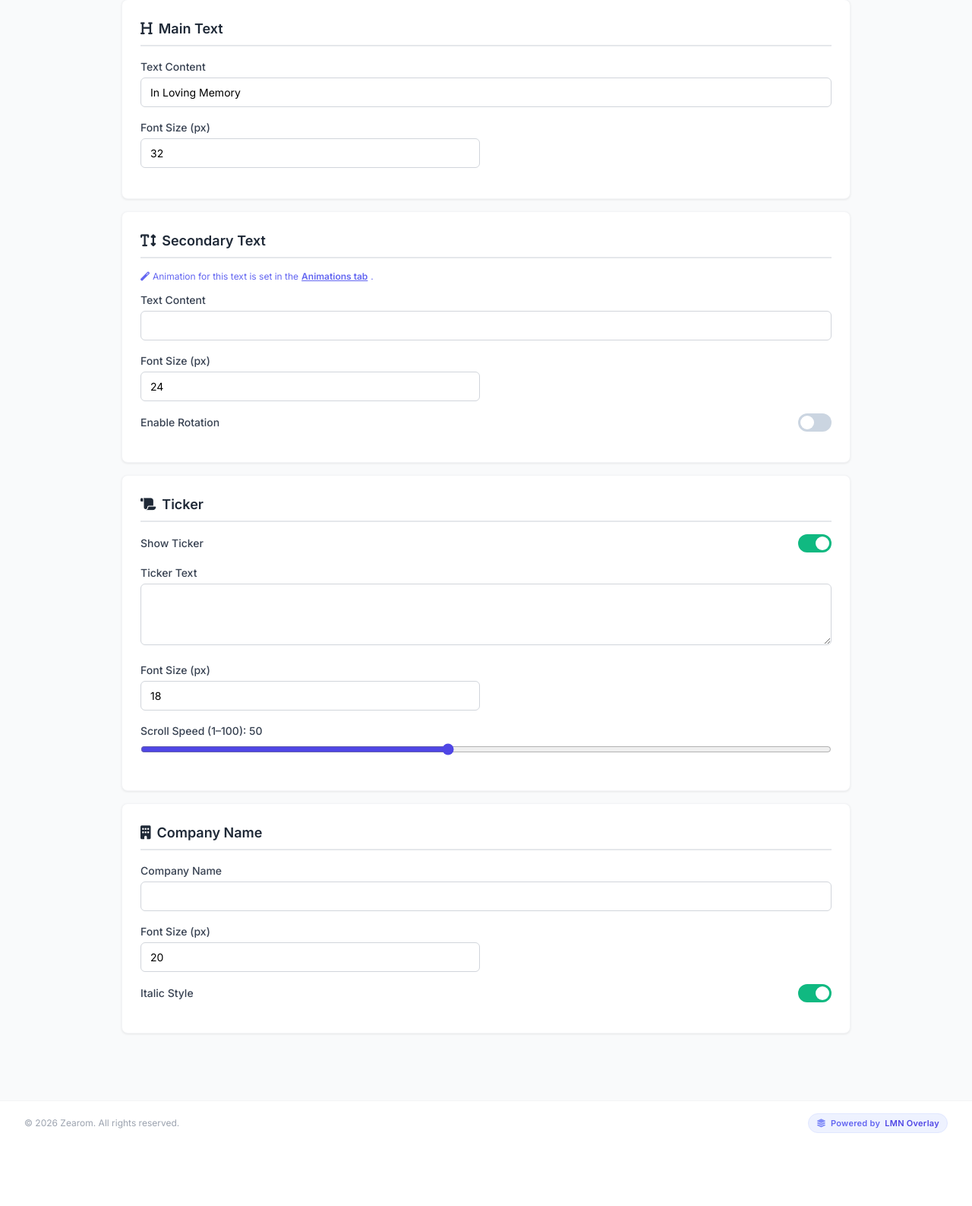
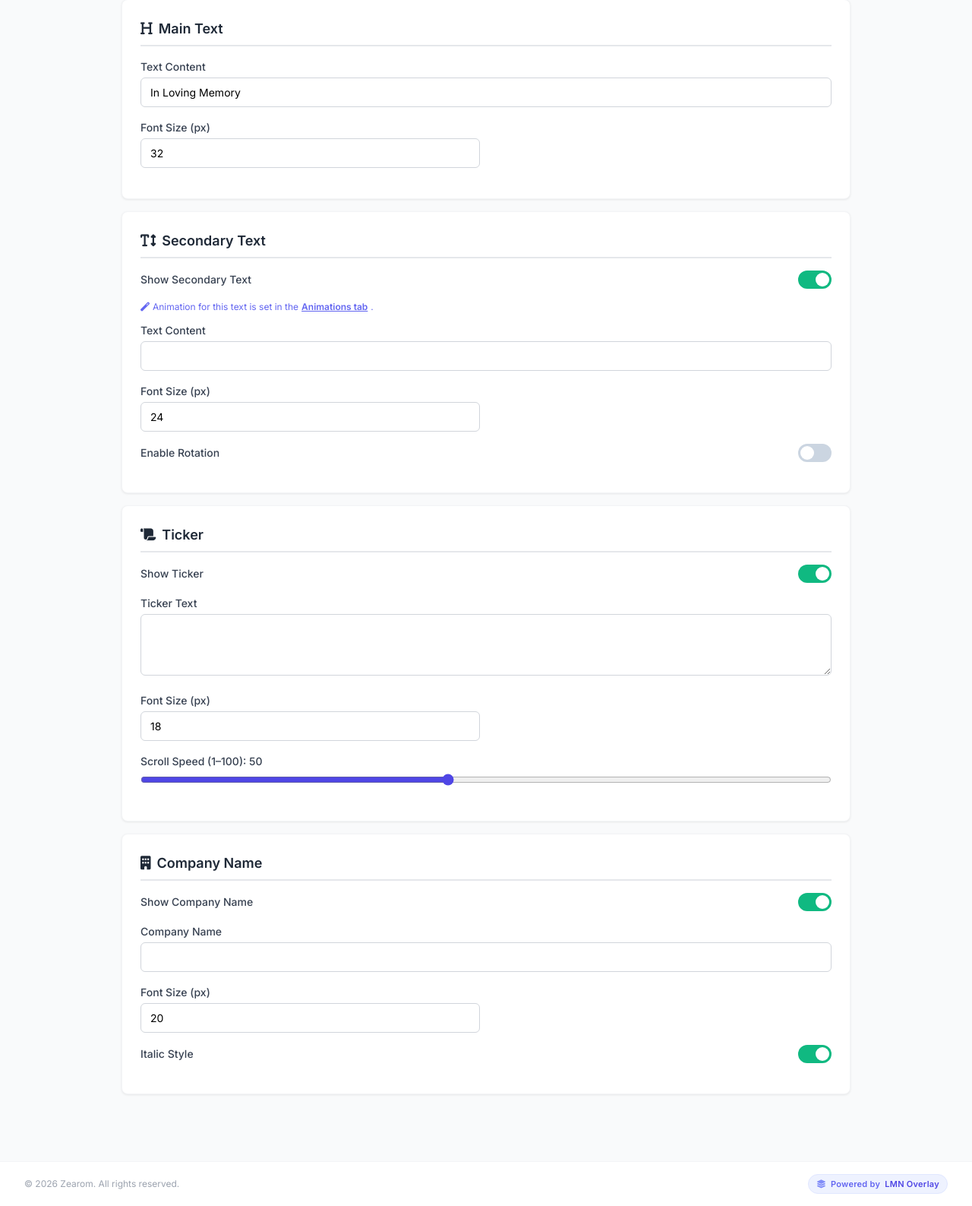
Before and after one commit to Levi-LMN/LMN-Overlay, a Flask app: page /customize/funeral in a window 1280 px wide. Shown: the part 269-1856 px from the top of the page at 76% size. Before the commit the page ends 1760 px from the top, so only its background shows below. Run offline with Flask 3, Linux system fonts and the light colour scheme; the visitor is signed in with stand-in values (Sample User, id 1); some libraries are stand-ins or nearby versions.

Commit message:
Toggle secondary text and company section

```diff
--- a/models.py
+++ b/models.py
@@ -107,6 +107,8 @@ class OverlaySettings(db.Model):
     show_category_image = db.Column(db.Boolean, default=True)
     show_company_logo = db.Column(db.Boolean, default=True)
     show_ticker = db.Column(db.Boolean, default=True)
+    show_secondary_text = db.Column(db.Boolean, default=True)
+    show_company_name = db.Column(db.Boolean, default=True)
 
     # ── Secondary Text Rotation ────────────────────────────────────────────
     secondary_rotation_enabled = db.Column(db.Boolean, default=False)
--- a/routes/api.py
+++ b/routes/api.py
@@ -153,6 +153,8 @@ def manage_settings(category):
             ('enable_text_truncation', 'enable_text_truncation'),
             ('logo_shadow', 'logo_shadow'),
             ('show_ticker', 'show_ticker'),
+            ('show_secondary_text', 'show_secondary_text'),
+            ('show_company_name', 'show_company_name'),
             ('logo_display_animation_enabled', 'logo_display_animation_enabled'),
             ('image_display_animation_enabled', 'image_display_animation_enabled'),
             ('company_name_italic', 'company_name_italic'),
@@ -339,6 +341,8 @@ def settings_to_dict(settings):
         'show_category_image': settings.show_category_image,
         'show_company_logo': settings.show_company_logo,
         'show_ticker': settings.show_ticker,
+        'show_secondary_text': settings.show_secondary_text if settings.show_secondary_text is not None else True,
+        'show_company_name': settings.show_company_name if settings.show_company_name is not None else True,
 
         # Granular Color Controls
         'overlay_bg_color': settings.overlay_bg_color,
--- a/routes/backup.py
+++ b/routes/backup.py
@@ -32,6 +32,7 @@ _EXPORTABLE_FIELDS = [
     'category', 'main_text', 'secondary_text', 'secondary_phrases',
     'ticker_text', 'company_name', 'company_logo', 'category_image',
     'show_category_image', 'show_company_logo', 'show_ticker',
+    'show_secondary_text', 'show_company_name',
 
     # Secondary text rotation
     'secondary_rotation_enabled', 'secondary_display_duration',
--- a/templates/customize.html
+++ b/templates/customize.html
@@ -376,6 +376,8 @@ input[type="range"]{accent-color:#4F46E5}
 
             <div class="settings-section" data-section-tab="content">
                 <h3><i class="fas fa-text-height"></i>Secondary Text</h3>
+                {{ toggle_row('Show Secondary Text','show_secondary_text_tog', settings.show_secondary_text is not false, "toggleShowSecondaryText(this)") }}
+                <div id="secondary_text_controls" style="display:{% if settings.show_secondary_text is not false %}block{% else %}none{% endif %};">
                     <p class="text-xs text-indigo-500 mb-3 flex items-center gap-1"><i class="fas fa-magic"></i> Animation for this text is set in the <button onclick="switchTab('animations',document.querySelector('[data-tab=animations]'))" class="underline font-semibold hover:text-indigo-700">Animations tab</button>.</p>
                     <div class="form-group">
                         <label class="form-label">Text Content</label>
@@ -421,10 +423,12 @@ input[type="range"]{accent-color:#4F46E5}
                         </div>
                     </div>
                 </div>
+            </div>
 
             <div class="settings-section" data-section-tab="content">
                 <h3><i class="fas fa-scroll"></i>Ticker</h3>
-                {{ toggle_row('Show Ticker','show_ticker_tog', settings.show_ticker, "toggleBoolean(this,'show_ticker')") }}
+                {{ toggle_row('Show Ticker','show_ticker_tog', settings.show_ticker, "toggleShowTicker(this)") }}
+                <div id="ticker_controls" style="display:{% if settings.show_ticker %}block{% else %}none{% endif %};">
                     <div class="form-group">
                         <label class="form-label">Ticker Text</label>
                         <textarea id="ticker_text" class="form-input" rows="3" onchange="updateSetting('ticker_text',this.value)">{{ settings.ticker_text or '' }}</textarea>
@@ -441,9 +445,12 @@ input[type="range"]{accent-color:#4F46E5}
                     </div>
                     {{ range_slider('ticker_speed','Scroll Speed (1–100)', settings.ticker_speed or 50, 10, 100, 1, '', 'ticker_speed') }}
                 </div>
+            </div>
 
             <div class="settings-section" data-section-tab="content">
                 <h3><i class="fas fa-building"></i>Company Name</h3>
+                {{ toggle_row('Show Company Name','show_company_name_tog', settings.show_company_name is not false, "toggleShowCompanyName(this)") }}
+                <div id="company_name_controls" style="display:{% if settings.show_company_name is not false %}block{% else %}none{% endif %};">
                     <div class="form-group">
                         <label class="form-label">Company Name</label>
                         <input type="text" id="company_name" class="form-input" value="{{ settings.company_name or '' }}" onchange="updateSetting('company_name',this.value)">
@@ -459,6 +466,7 @@ input[type="range"]{accent-color:#4F46E5}
                         </div>
                     </div>
                     {{ toggle_row('Italic Style','company_name_italic_tog', settings.company_name_italic is not false, "toggleBoolean(this,'company_name_italic')") }}
+                </div>
             </div>
 
         </div>{# /content #}
@@ -656,17 +664,21 @@ input[type="range"]{accent-color:#4F46E5}
                 <h3><i class="fas fa-sync"></i>Display Animations (Continuous)</h3>
                 <div class="grid-2">
                     <div>
-                        {{ toggle_row('Enable Logo Display Animation','logo_disp_anim_tog', settings.logo_display_animation_enabled, "toggleBoolean(this,'logo_display_animation_enabled')") }}
+                        {{ toggle_row('Enable Logo Display Animation','logo_disp_anim_tog', settings.logo_display_animation_enabled, "toggleLogoDispAnim(this)") }}
+                        <div id="logo_disp_anim_controls" style="display:{% if settings.logo_display_animation_enabled %}block{% else %}none{% endif %};">
                             <div class="form-group">
                                 <label class="form-label">Logo Animation</label>
                                 <select id="logo_display_animation" class="form-input" onchange="updateSetting('logo_display_animation',this.value)">{{ display_anim_options(settings.logo_display_animation) }}</select>
                             </div>
                         </div>
+                    </div>
                     <div>
-                        {{ toggle_row('Enable Image Display Animation','img_disp_anim_tog', settings.image_display_animation_enabled, "toggleBoolean(this,'image_display_animation_enabled')") }}
+                        {{ toggle_row('Enable Image Display Animation','img_disp_anim_tog', settings.image_display_animation_enabled, "toggleImgDispAnim(this)") }}
+                        <div id="img_disp_anim_controls" style="display:{% if settings.image_display_animation_enabled %}block{% else %}none{% endif %};">
                             <div class="form-group">
                                 <label class="form-label">Image Animation</label>
                                 <select id="image_display_animation" class="form-input" onchange="updateSetting('image_display_animation',this.value)">{{ display_anim_options(settings.image_display_animation, include_pan=True) }}</select>
+                            </div>
                         </div>
                     </div>
                 </div>
@@ -675,7 +687,8 @@ input[type="range"]{accent-color:#4F46E5}
             <div class="settings-section" data-section-tab="animations">
                 <h3><i class="fas fa-clock"></i>Overlay Auto-Cycle</h3>
                 <p class="text-sm text-gray-500 mb-3">Automatically show and hide the overlay on a repeating timer.</p>
-                {{ toggle_row('Enable Auto-Cycle','overlay_cycle_tog', settings.overlay_cycle_enabled, "toggleBoolean(this,'overlay_cycle_enabled')") }}
+                {{ toggle_row('Enable Auto-Cycle','overlay_cycle_tog', settings.overlay_cycle_enabled, "toggleOverlayCycle(this)") }}
+                <div id="overlay_cycle_controls" style="display:{% if settings.overlay_cycle_enabled %}block{% else %}none{% endif %};">
                     <div class="grid-2">
                         {{ range_slider('overlay_visible_duration','Visible Duration', settings.overlay_visible_duration or 10, 1, 300, 1, 's', 'overlay_visible_duration', hint='How long the overlay stays on screen') }}
                         {{ range_slider('overlay_hidden_duration','Hidden Duration', settings.overlay_hidden_duration or 5, 1, 300, 1, 's', 'overlay_hidden_duration', hint='How long it disappears between appearances') }}
@@ -692,12 +705,14 @@ input[type="range"]{accent-color:#4F46E5}
                         </div>
                     </div>
                     {{ range_slider('cycle_transition_duration','Transition Duration', settings.cycle_transition_duration or 0.6, 0.2, 2.0, 0.1, 's', 'cycle_transition_duration') }}
+                </div>
             </div>
 
             <div class="settings-section" data-section-tab="animations">
                 <h3><i class="fas fa-layer-group"></i>Element Stagger (Lower-Third Style)</h3>
                 <p class="text-xs text-gray-500 mb-3">Each text element enters and exits one by one — professional broadcast lower-third style.</p>
-                {{ toggle_row('Enable Element Stagger','stagger_tog', settings.stagger_enabled, "toggleBoolean(this,'stagger_enabled')") }}
+                {{ toggle_row('Enable Element Stagger','stagger_tog', settings.stagger_enabled, "toggleStagger(this)") }}
+                <div id="stagger_controls" style="display:{% if settings.stagger_enabled %}block{% else %}none{% endif %};">
                     <div class="grid-2">
                         <div class="form-group">
                             <label class="form-label">Exit Element Style</label>
@@ -717,6 +732,7 @@ input[type="range"]{accent-color:#4F46E5}
                     <div class="bg-blue-50 border border-blue-200 rounded-lg p-3 text-sm text-blue-700 mt-2">
                         <i class="fas fa-info-circle mr-1"></i>
                         Cycle only runs when the overlay is <strong>set to visible</strong> from the control panel. Stagger runs <em>inside</em> the visible phase.
+                    </div>
                 </div>
             </div>
 
@@ -947,7 +963,8 @@ input[type="range"]{accent-color:#4F46E5}
 
             <div class="settings-section" data-section-tab="assets">
                 <h3><i class="fas fa-image"></i>Company Logo</h3>
-                {{ toggle_row('Show Logo','show_logo_tog', settings.show_company_logo, "toggleBoolean(this,'show_company_logo')") }}
+                {{ toggle_row('Show Logo','show_logo_tog', settings.show_company_logo, "toggleShowLogo(this)") }}
+                <div id="logo_controls" style="display:{% if settings.show_company_logo %}block{% else %}none{% endif %};">
                     {% if settings.company_logo %}<div class="mb-3"><img src="{{ url_for('static',filename=settings.company_logo) }}" alt="Logo" class="max-w-xs rounded"></div>{% endif %}
                     <div class="form-group"><label class="form-label">Upload Logo</label><input type="file" accept="image/*" onchange="uploadFile(this,'{{ category }}','logo')" class="form-input"></div>
                     {% if settings.company_logo %}<button onclick="removeFile('{{ category }}','logo')" class="mb-4 px-4 py-2 bg-red-600 text-white rounded-md hover:bg-red-700">Remove Logo</button>{% endif %}
@@ -997,11 +1014,12 @@ input[type="range"]{accent-color:#4F46E5}
                         </div>
                     </div>
                 </div>
+            </div>
 
             <div class="settings-section" data-section-tab="assets">
                 <h3><i class="fas fa-images"></i>Category Image</h3>
-                {{ toggle_row('Show Category Image','show_cat_img_tog', settings.show_category_image, "toggleBoolean(this,'show_category_image')") }}
-
+                {{ toggle_row('Show Category Image','show_cat_img_tog', settings.show_category_image, "toggleShowCategoryImage(this)") }}
+                <div id="category_image_controls" style="display:{% if settings.show_category_image %}block{% else %}none{% endif %};">
                     {# ── Current image card ── #}
                     {% if settings.category_image %}
                     <div style="background:#f8f7ff;border:1.5px solid #e0e7ff;border-radius:.75rem;padding:1rem;margin-bottom:1rem;">
@@ -1070,6 +1088,7 @@ input[type="range"]{accent-color:#4F46E5}
                         </div>
                     </div>
                     {{ color_pair('Border Color','image_border_color_picker','image_border_color', settings.image_border_color or '#FFFFFF','image_border_color') }}
+                </div>
             </div>
 
         </div>{# /assets #}
@@ -1251,6 +1270,15 @@ function toggleSectionsBg(el)        { _togglePanel(el, 'overlay_bg_sections_ena
 function toggleClock(el)             { _togglePanel(el, 'show_clock', 'clock-settings-panel'); }
 function toggleLiveIndicator(el)     { _togglePanel(el, 'show_live_indicator', 'live-indicator-settings-panel'); }
 function toggleSecondaryRotation(el) { _togglePanel(el, 'secondary_rotation_enabled', 'rotation_controls'); }
+function toggleShowSecondaryText(el) { _togglePanel(el, 'show_secondary_text', 'secondary_text_controls'); }
+function toggleShowCompanyName(el)   { _togglePanel(el, 'show_company_name',   'company_name_controls'); }
+function toggleShowTicker(el)        { _togglePanel(el, 'show_ticker',          'ticker_controls'); }
+function toggleLogoDispAnim(el)      { _togglePanel(el, 'logo_display_animation_enabled', 'logo_disp_anim_controls'); }
+function toggleImgDispAnim(el)       { _togglePanel(el, 'image_display_animation_enabled', 'img_disp_anim_controls'); }
+function toggleOverlayCycle(el)      { _togglePanel(el, 'overlay_cycle_enabled', 'overlay_cycle_controls'); }
+function toggleStagger(el)           { _togglePanel(el, 'stagger_enabled',       'stagger_controls'); }
+function toggleShowLogo(el)          { _togglePanel(el, 'show_company_logo',     'logo_controls'); }
+function toggleShowCategoryImage(el) { _togglePanel(el, 'show_category_image',   'category_image_controls'); }
 
 function resetToDefaults() {
     if (!confirm('Reset all settings to defaults?')) return;
--- a/templates/display_funeral.html
+++ b/templates/display_funeral.html
@@ -594,6 +594,10 @@ function applyStyling(s) {
   coEl.style.fontWeight = '500';
   coEl.style.opacity    = '0.85';
   coEl.style.fontStyle  = (s.company_name_italic !== false) ? 'italic' : 'normal';
+
+  /* Show / hide secondary text and company name (collapses space when off) */
+  secWrapEl.style.display = (s.show_secondary_text === false) ? 'none' : '';
+  coEl.style.display      = (s.show_company_name   === false) ? 'none' : '';
 
   /* Ticker */
   const tkFontSize = s.ticker_font_size || 13;
```
Lines whose indentation alone changed are shown as unchanged.
